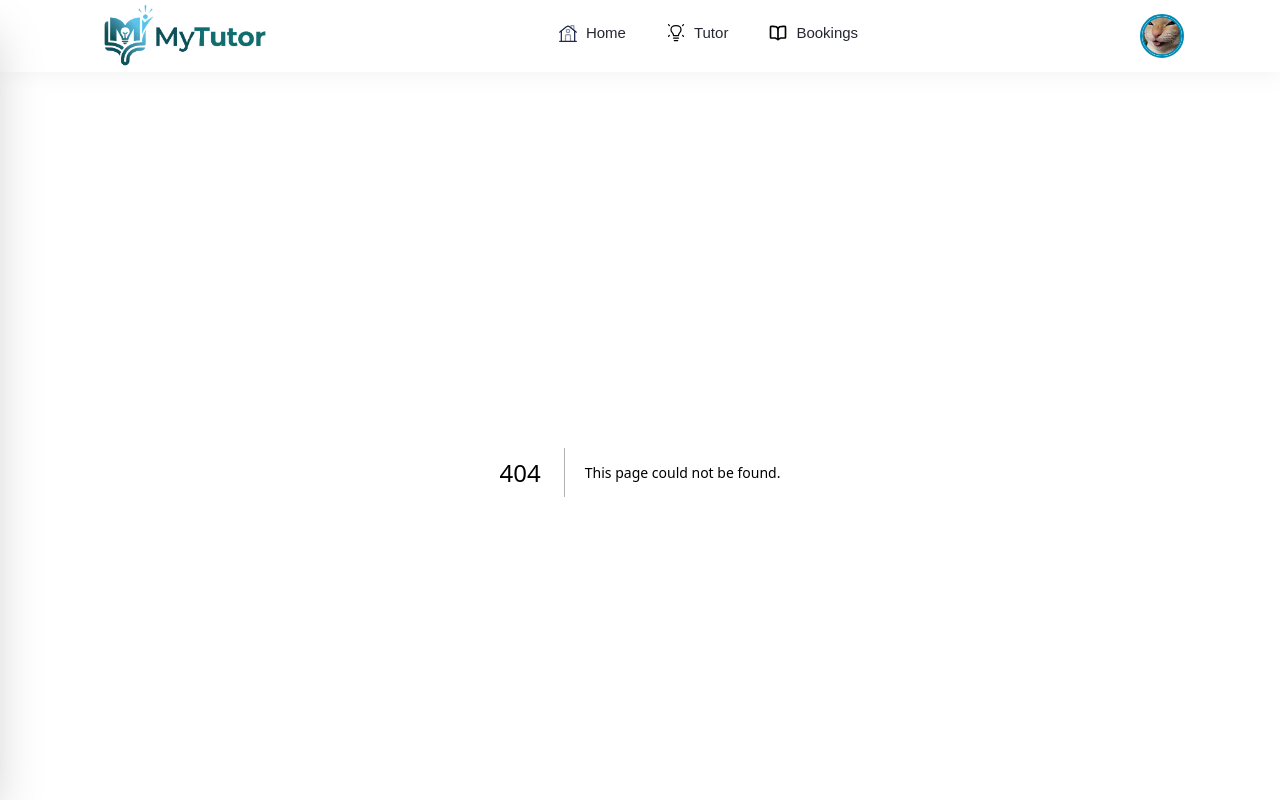
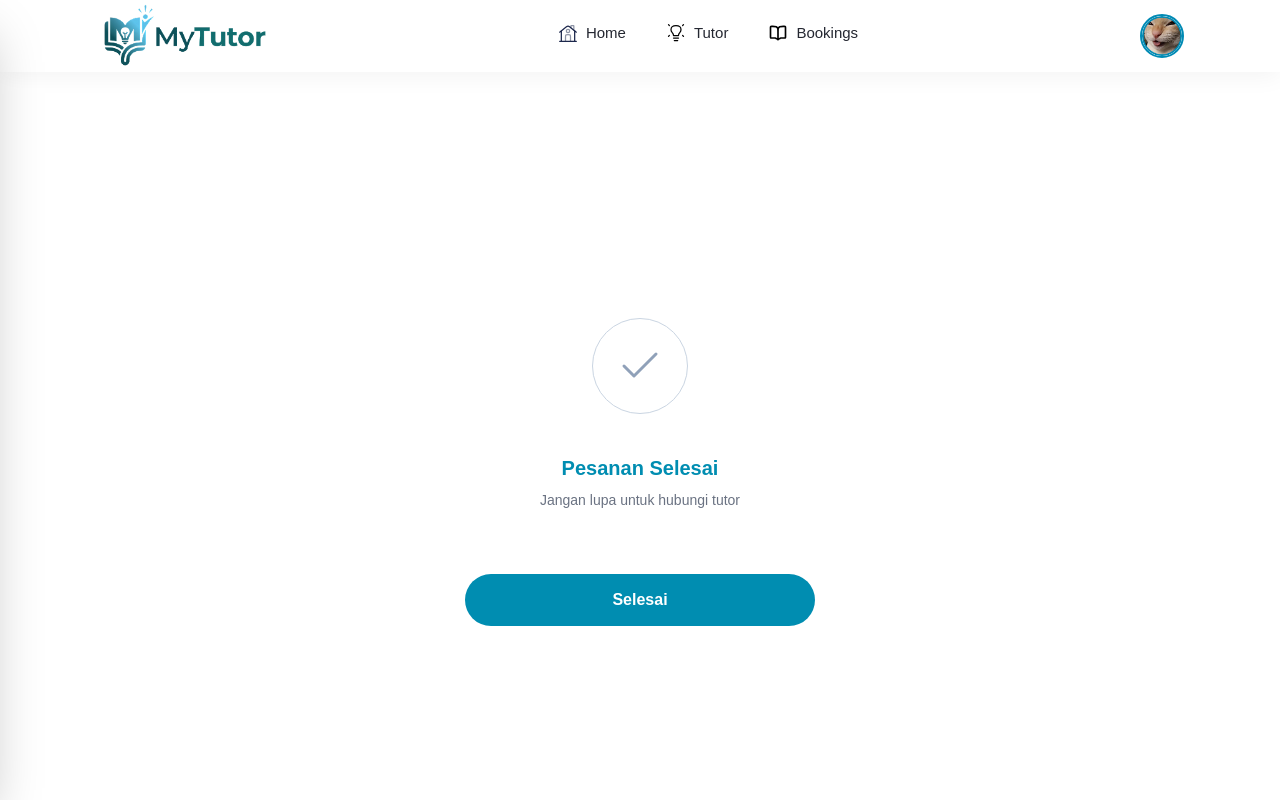
Before and after one commit to JeremyTjahjana/MyTutor, a Next.js app: page /done in a window 1280 px wide. Before the commit this address had no page. Shown: the top 800 px of the page. Built offline with nearby package versions, Linux system fonts and the light colour scheme.

Commit message:
bikin component Done, bikin page done

```diff
--- /dev/null
+++ b/app/components/Done/Done.tsx
@@ -0,0 +1,32 @@
+import React from 'react';
+import { Check } from 'lucide-react';
+
+export default function Done() {
+  return (
+    <main className="flex min-h-screen flex-col items-center justify-center bg-white p-6">
+      <div className="flex w-full max-w-[350px] flex-col items-center text-center">
+
+        <div className="mb-10 flex h-24 w-24 items-center justify-center rounded-full border-[1.5px] border-slate-300">
+          {/* Kalau belum install lucide, ganti baris ini dengan Icon SVG */}
+          <Check size={48} className="text-slate-400" strokeWidth={1.5} />
+        </div>
+
+        <h1 className="mb-2 text-xl font-bold text-[#008db1]">
+          Pesanan Selesai
+        </h1>
+
+        <p className="mb-16 text-sm text-gray-500">
+          Jangan lupa untuk hubungi tutor
+        </p>
+
+        <button
+          className="w-full rounded-full bg-[#008db1] py-3.5 text-base font-semibold text-white active:scale-95 transition-all"
+          onClick={() => alert('Selesai!')}
+        >
+          Selesai
+        </button>
+
+      </div>
+    </main>
+  );
+}
--- /dev/null
+++ b/app/done/page.tsx
@@ -0,0 +1,12 @@
+import React from "react";
+import Done from "../components/Done/Done";
+
+const page = () => {
+    return (
+        <>
+            <Done />
+        </>
+    );
+};
+
+export default page;
--- a/package.json
+++ b/package.json
@@ -8,6 +8,7 @@
     "start": "next start"
   },
   "dependencies": {
+    "lucide-react": "^1.8.0",
     "next": "16.2.4",
     "react": "19.2.4",
     "react-dom": "19.2.4"
```
Also changed, not shown: 1 other file (tests, documents, lock files or other folders).
